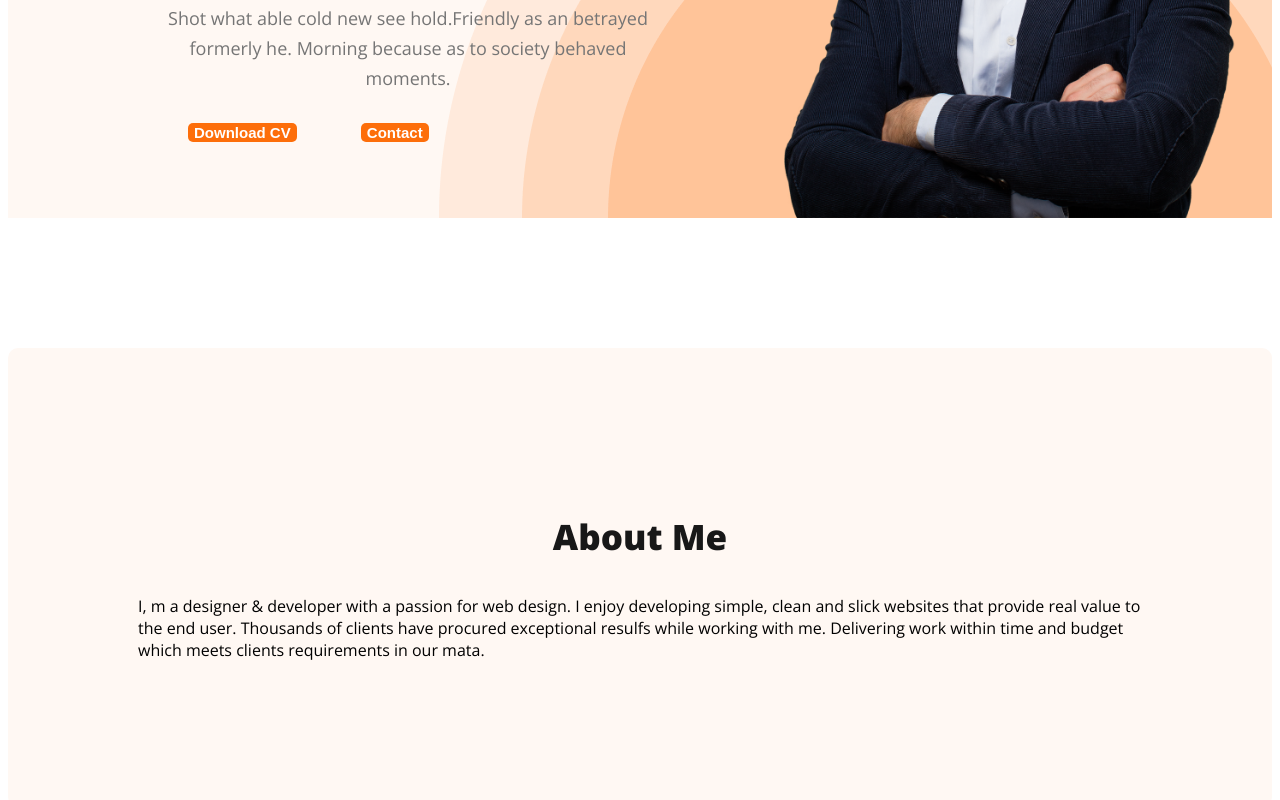
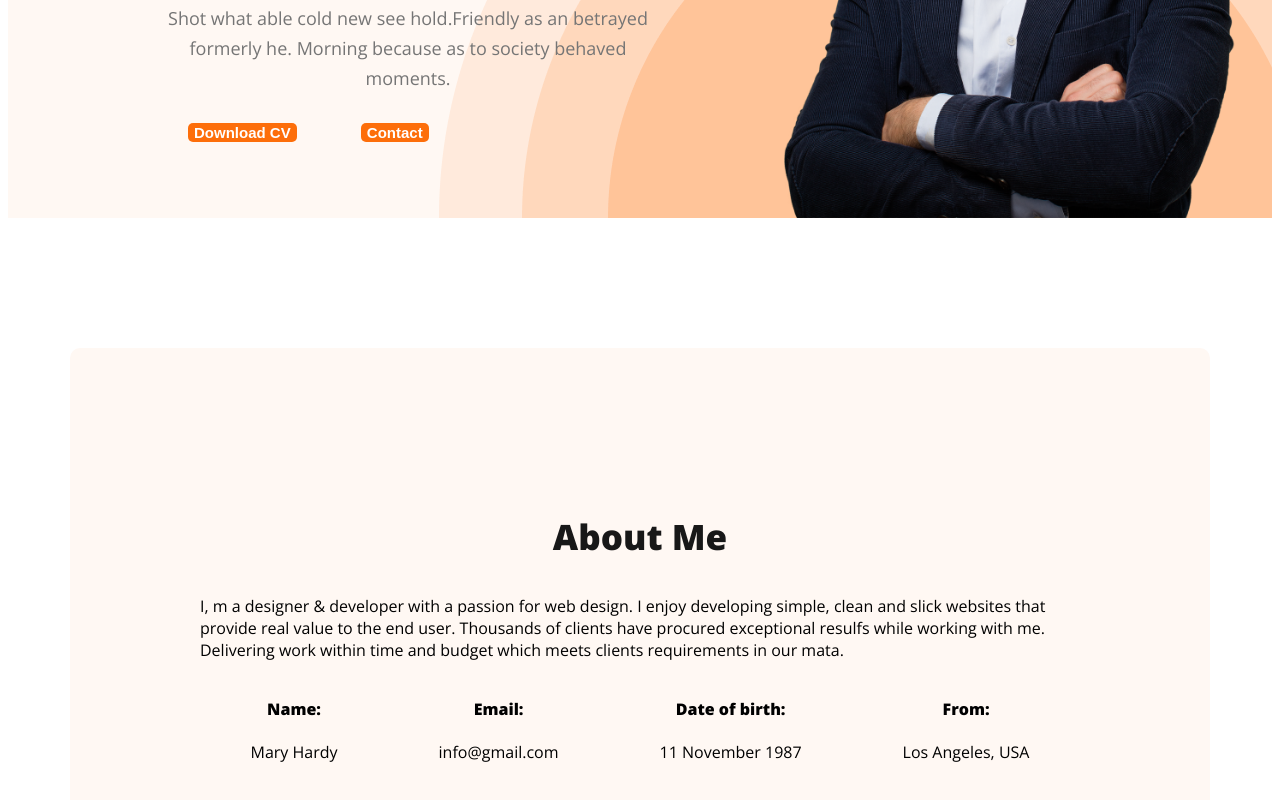
Before and after one commit to maisha106/web-developer-portfolio, a plain HTML site: page index.html in a window 1280 px wide. Shown: the part 510-1310 px from the top of the page. Drawn offline with nearby package versions, Linux system fonts and the light colour scheme.

Commit message:
added about

```diff
--- a/index.html
+++ b/index.html
@@ -41,7 +41,28 @@
             <p class="section-description">I, m a designer & developer with a passion for web design. I enjoy developing
                 simple, clean and slick websites that provide real value to the end user. Thousands of clients have
                 procured exceptional resulfs while working with me. Delivering work within time and budget which meets
-                clients requirements in our mata.</p>
+                clients requirements in our mata.
+            </p>
+            <div class="about-info-container">
+                <div class="about-info">
+                    <h4 class="info-title">Name:</h4>
+                    <p class="info-description">Mary Hardy</p>
+                </div>
+                <div class="about-info">
+                    <h4 class="info-title">Email:</h4>
+                    <p class="info-description">info@gmail.com</p>
+                </div>
+                <div class="about-info">
+                    <h4 class="info-title">Date of birth:</h4>
+                    <p class="info-description">11 November 1987</p>
+                </div>
+                <div class="about-info">
+                    <h4 class="info-title">From:</h4>
+                    <p class="info-description">Los Angeles, USA</p>
+                </div>
+
+
+            </div>
         </section>
     </main>
     <footer>
--- a/styles/portfolio.css
+++ b/styles/portfolio.css
@@ -102,6 +102,10 @@ nav a {
 }
 
 /* main section style */
+main {
+    max-width: 1140px;
+    margin: 0 auto;
+}
 
 /* about section style */
 .about {
@@ -110,3 +114,12 @@ nav a {
     background: #FFF8F3;
     margin: 130px 0;
 }
+
+.about-info-container {
+    display: flex;
+    justify-content: space-around;
+}
+
+.about-info {
+    text-align: center;
+}
```
